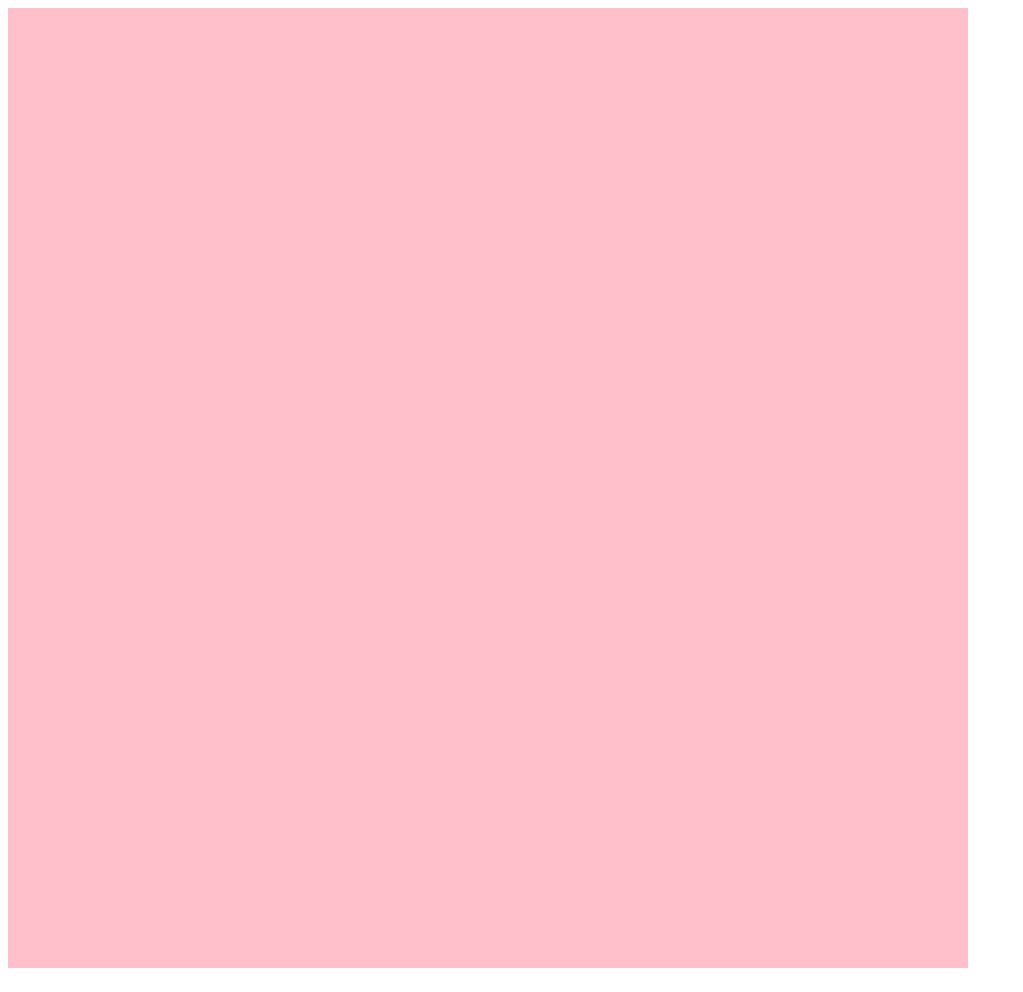
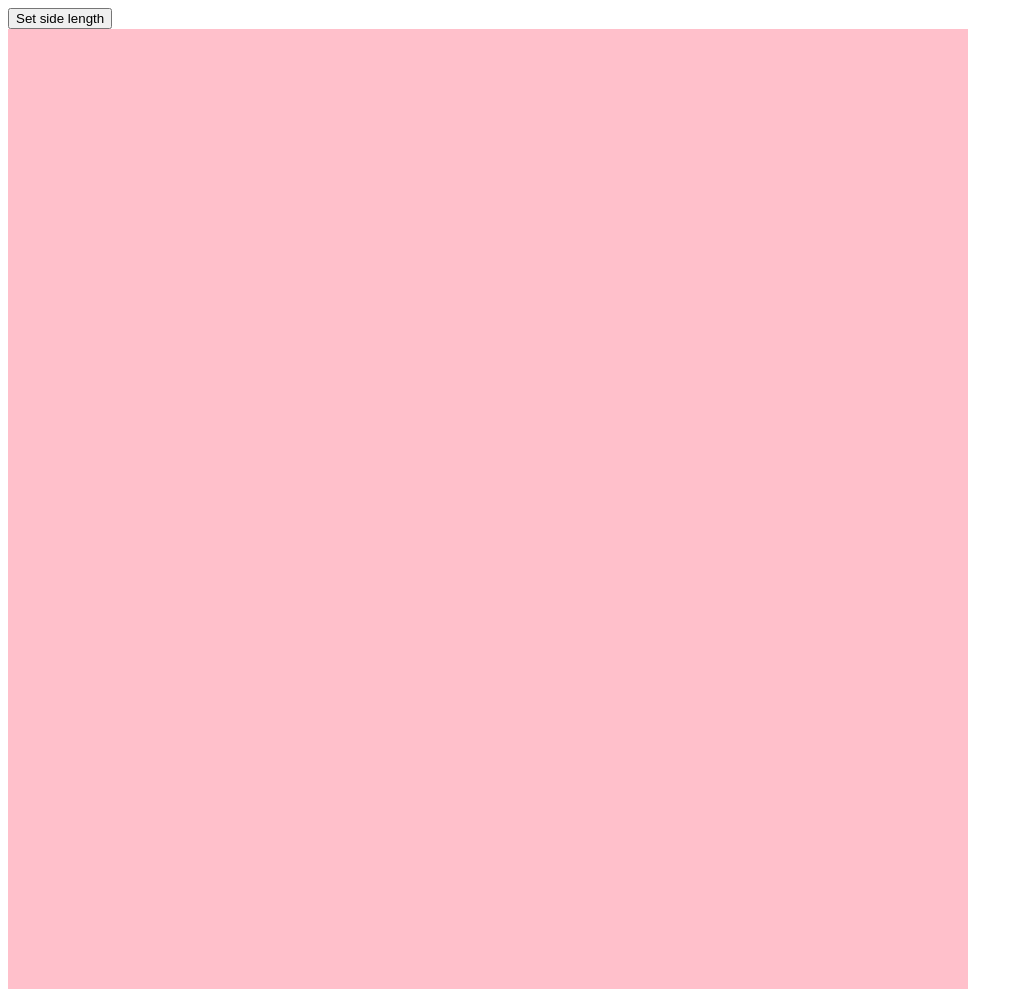
Before and after one commit to huwgoddard/odin-etchasketch, a plain HTML site: page index.html in a window 1280 px wide. Shown: the whole page, without its empty margins (0-1023 px from the left). Drawn offline with Linux system fonts and the light colour scheme.

Commit message:
added button to html, moved canvas to function

```diff
--- a/index.html
+++ b/index.html
@@ -7,6 +7,9 @@
     <link rel="stylesheet" href="./style.css" />
 </head>
 <body>
+    <div id="header">
+        <button id="sizer">Set side length</button>
+    </div>
     <div id="main-container">
     </div>
     <script type="text/javascript" src="./script.js"></script>
--- a/script.js
+++ b/script.js
@@ -1,8 +1,3 @@
-
-
-
-let sideLength=16;
-
 let mainContainer=document.querySelector('#main-container');
 
 function mouseover(event) {
@@ -11,11 +6,16 @@ function mouseover(event) {
     }
 }
 
-for (let i=0;i<sideLength**2;i++) {
+function setSize(canvasSideLength=16) {
+    squareSideLength = 960/canvasSideLength;
+    for (let i=0;i<canvasSideLength**2;i++) {
     let square=document.createElement('div');
-    square.style.backgroundColor= 'pink';
-    square.style.height='60px';
-    square.style.width='60px';
-    square.addEventListener('mouseover',mouseover)
-    mainContainer.appendChild(square);
+        square.style.backgroundColor= 'pink';
+        square.style.height=squareSideLength.toString()+'px';
+        square.style.width=square.style.height;
+        square.addEventListener('mouseover',mouseover)
+        mainContainer.appendChild(square);
+    }
 }
+
+setSize(16);
```
